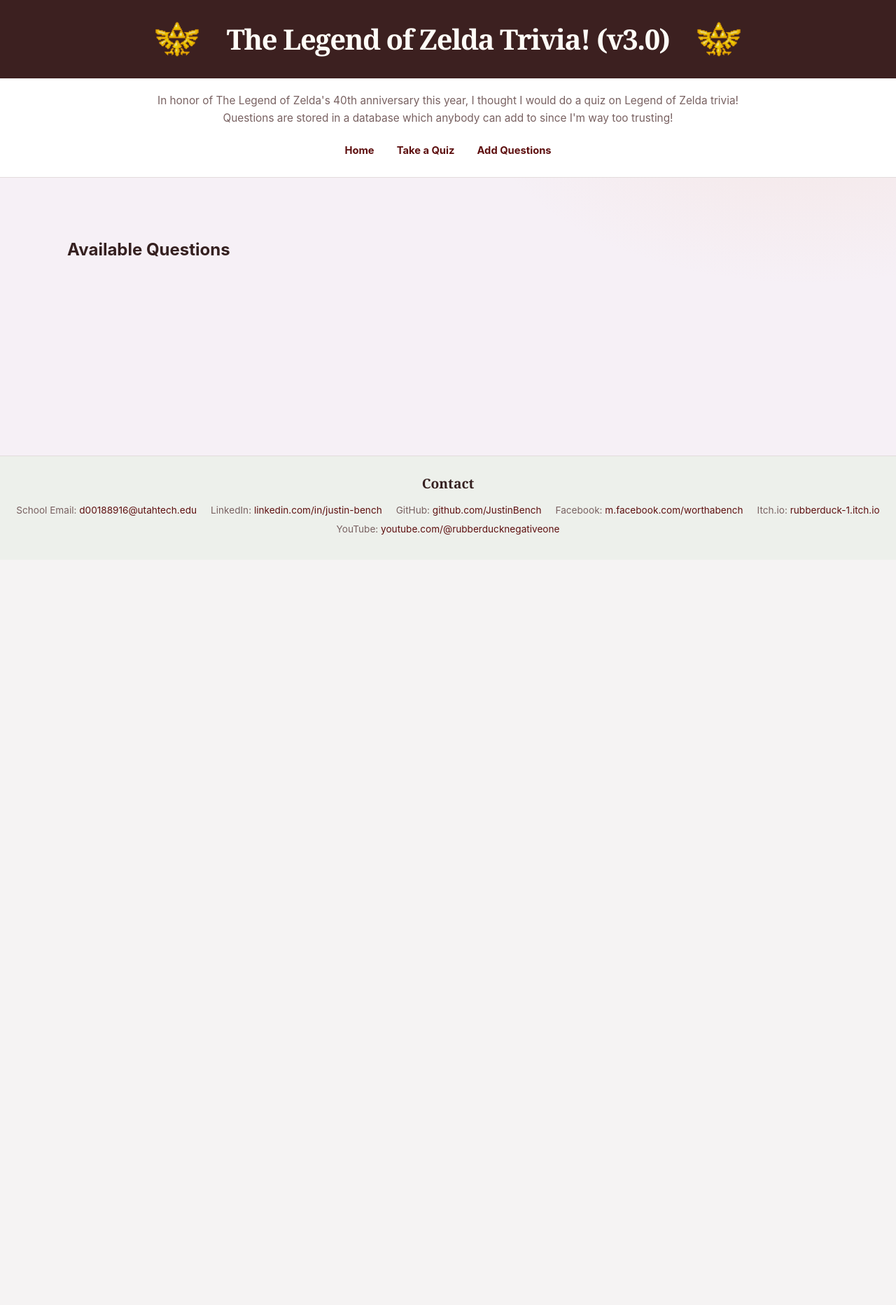
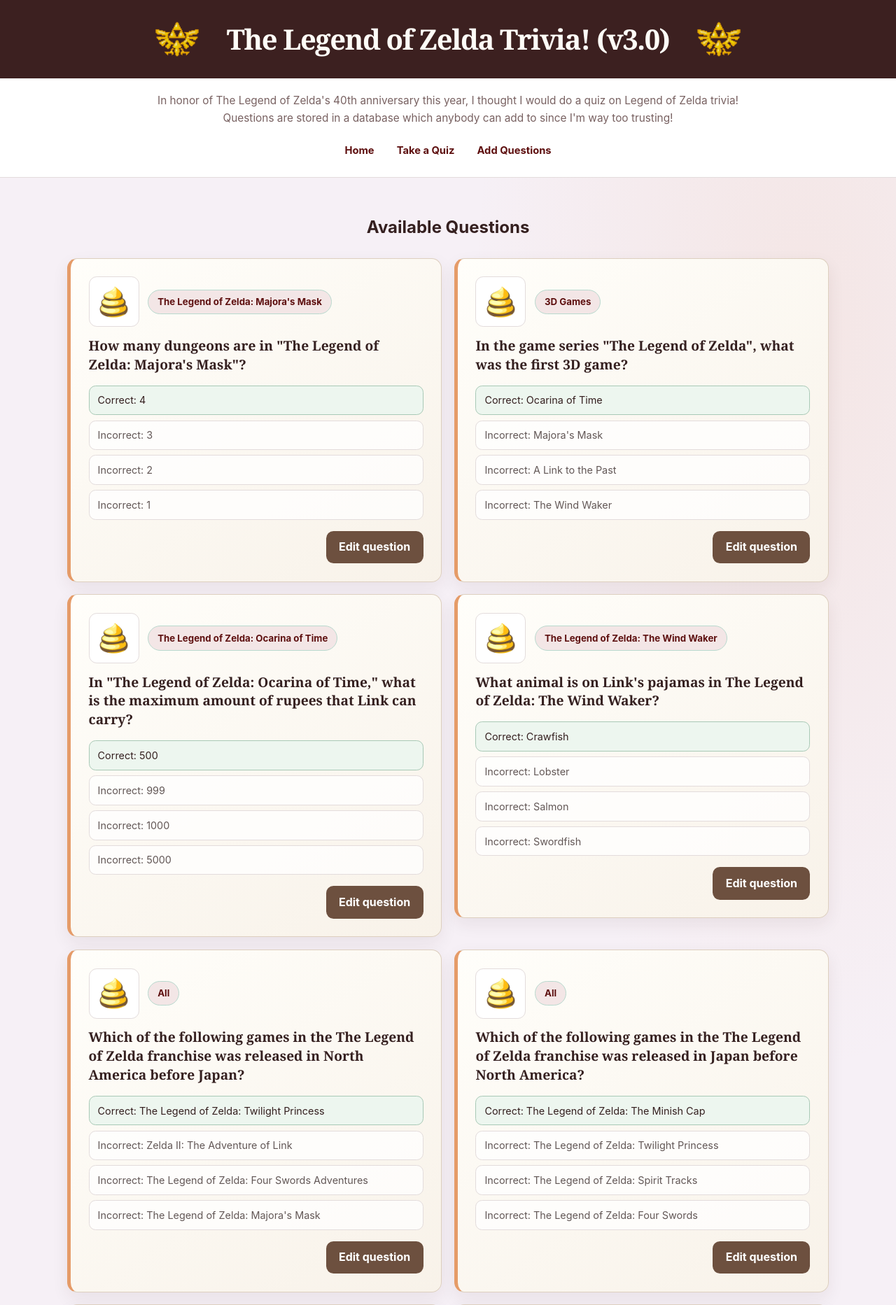
Before and after one commit to JustinBench/bench-justin-resourceful, a Flask app: page /view_questions in a window 1280 px wide. Shown: the top 1865 px of the page at 70% size. Before the commit the page ends 764 px from the top, so only its background shows below. Run offline with Flask 3, Linux system fonts and the light colour scheme; data comes from the database, SQL or seed files in the repository.

Commit message:
retrieve-is-in-there

```diff
--- a/data.py
+++ b/data.py
@@ -23,7 +23,6 @@
     """)
     close_connection(con)
 
-#When receiving a tuple ("question-text", "correct-answer", "incorrect-answer", "game", "img-file"):
 def add_question(question_obj: tuple) -> bool:
     con, cur = open_connection()
     if len(question_obj) != 5:
@@ -67,28 +66,42 @@
     con, cur = open_connection()
     try:
         cur.execute("""
-            SELECT text, correct_answer, incorrect_answers, game, img
+            SELECT id, text, correct_answer, incorrect_answers, game, img
             FROM question
-            ORDER BY game
+            ORDER BY id
         """)
 
         return [
             {
+                "id": question_id,
                 "question": text,
                 "correct_answer": correct_answer,
                 "incorrect_answers": json.loads(incorrect_answers),
                 "game": game,
                 "img": img
             }
-            for text, correct_answer, incorrect_answers, game, img in cur.fetchall()
+            for question_id, text, correct_answer, incorrect_answers, game, img in cur.fetchall()
         ]
     finally:
         close_connection(con)
 
-    questions = []
+def get_question(id: int) -> dict | None:
     con, cur = open_connection()
-    for row in cur.execute("SELECT text FROM question ORDER BY game"):
-        questions.append(row[0])
-        print(row[0])
-    close_connection(con)
-    return questions
+    try:
+        cur.execute("""
+            SELECT id, text, correct_answer, incorrect_answers, game, img
+            FROM question
+            WHERE id = ?
+        """, (id,))
+        row = cur.fetchone()
+        if row is None:
+            return None
+        question_id, text, correct_answer, incorrect_answers, game, img = row
+        return {"id": question_id,
+                "question": text,
+                "correct_answer": correct_answer,
+                "incorrect_answers": json.loads(incorrect_answers),
+                "game": game,
+                "img": img}
+    finally:
+        close_connection(con)
--- a/server.py
+++ b/server.py
@@ -47,12 +47,19 @@
 def review():
     return render_template("questions.html")
 
-@app.route("/questions-and-answers", methods=["GET"])
+@app.route("/questions_and_answers", methods=["GET"])
 def get_questions_and_answers():
     questions = data.give_questions()
     return jsonify(questions), 200
 
-@app.route("/questions-and-answers", methods=["POST"])
+@app.route("/questions-and-answers/<int:question_id>", methods=["GET"])
+def get_quiz_question(question_id):
+    question = data.get_question(question_id)
+    if question is None:
+        return jsonify({"error": f"No question found with ID {question_id}"}), 404
+    return jsonify(question), 200
+
+@app.route("/questions_and_answers", methods=["POST"])
 def post_new_question():
     if request.is_json:
         payload = request.get_json(silent=True)
--- a/static/script.js
+++ b/static/script.js
@@ -87,9 +87,78 @@
 }
 
 function createReviewQuestion(questionObj) {
-    let reviewSection = document.getElementsByClassName("review-questions");
-    // Show the question text, then buttons which allow to delete or edit the text
+    const reviewSection = document.querySelector('.review-questions');
+    if (!reviewSection) return;
+
+    const newReviewQuestion = document.createElement('section');
+    newReviewQuestion.classList.add('review-question');
+
+    const questionContext = document.createElement('div');
+    questionContext.classList.add('question-context');
+
+    const gameLabel = document.createElement('span');
+    gameLabel.classList.add('game-label');
+    gameLabel.textContent = questionObj.game || 'Misc';
+
+    const imageName = typeof questionObj.img === 'string' && questionObj.img.trim()
+        ? questionObj.img.trim().split(/[\\/]/).pop()
+        : 'hestus_gift.png';
+    const imageFilename = imageName.includes('.') ? imageName : `${imageName}.png`;
+    const questionImage = document.createElement('img');
+    questionImage.classList.add('question-image');
+    questionImage.src = `/static/media/${encodeURIComponent(imageFilename)}`;
+    questionImage.alt = `${gameLabel.textContent} associated image`;
+    questionImage.addEventListener('error', () => {
+        questionImage.src = '/static/media/hestus_gift.png';
+    }, { once: true });
+
+    const questionText = document.createElement('p');
+    questionText.textContent = decodeHTML(questionObj.question);
+
+    const answersList = document.createElement('ul');
+    answersList.classList.add('review-answers-list');
+
+    const answers = [
+        { text: questionObj.correct_answer, correct: true },
+        ...(questionObj.incorrect_answers || []).map(answer => ({ text: answer, correct: false }))
+    ];
+    answers.forEach(answer => {
+        const li = document.createElement('li');
+        li.classList.add(answer.correct ? 'review-correct-answer' : 'review-incorrect-answer');
+        li.textContent = `${answer.correct ? 'Correct: ' : 'Incorrect: '}${decodeHTML(answer.text)}`;
+        answersList.appendChild(li);
+    });
+
+    const editButton = document.createElement('button');
+    editButton.type = 'button';
+    editButton.classList.add('edit-question-button');
+    editButton.textContent = 'Edit question';
+    editButton.setAttribute('aria-label', `Edit question ${questionObj.id}`);
+
+    questionContext.appendChild(questionImage);
+    questionContext.appendChild(gameLabel);
+    newReviewQuestion.appendChild(questionContext);
+    newReviewQuestion.appendChild(questionText);
+    newReviewQuestion.appendChild(answersList);
+    newReviewQuestion.appendChild(editButton);
+    reviewSection.appendChild(newReviewQuestion);
 }
+
+async function loadReviewQuestions() {
+    const reviewSection = document.querySelector('.review-questions');
+    if (!reviewSection) return;
+
+    try {
+        const questions = await fetchQuestions();
+        reviewSection.replaceChildren();
+        questions.forEach(createReviewQuestion);
+    } catch (error) {
+        console.error('Unable to load review questions:', error);
+        reviewSection.textContent = 'Unable to load questions right now.';
+    }
+}
+
+loadReviewQuestions();
 
 function handleAnswerClick(event) {
     const clickedButton = event.currentTarget;
@@ -121,7 +190,7 @@
 }
 
 async function fetchQuestions() {
-    const response = await fetch("/questions-and-answers");
+    const response = await fetch("/questions_and_answers");
 
     if (!response.ok) {
         throw new Error(`The server returned ${response.status}`);
@@ -130,22 +199,45 @@
     return await response.json();
 }
 
-async function loadLocalQuestions(amount=-1) {
+async function selectQuestionIds(requestAmount) {
+    const questions = await fetchQuestions();
+    const availableIds = questions.map(question => question.id);
+
+    const amount = requestAmount === 0 ? availableIds.length : Math.min(requestAmount, availableIds.length);
+
+    const selectedIds = [];
+
+    while (selectedIds.length < amount) {
+        const randomIndex = Math.floor(Math.random() * availableIds.length);
+        selectedIds.push(availableIds.splice(randomIndex, 1)[0]);
+    }
+
+    return selectedIds;
+}
+
+async function fetchQuestionById(id) {
+    const response = await fetch(`/questions-and-answers/${id}`);
+
+    if (!response.ok) {
+        throw new Error(`Could not retrieve question ${id}: ${response.status}`)
+    }
+
+    return response.json();
+}
+
+async function loadLocalQuestions(amount=0) {
     try {
-        const questionObjects = await fetchQuestions();
+        const ids = await selectQuestionIds(amount);
 
-        const shuffledQuestions = shuffle(questionObjects, amount);
-
-        if (amount == 0) {
-            amount = shuffledQuestions.length;
+        for (let index = 0; index < ids.length; index++) {
+            const question = await fetchQuestionById(ids[index]);
+            createQuestion(question, index + 1, ids.length);
         }
 
-        for (let index = 0; index < amount; index++) {
-            createQuestion(shuffledQuestions[index], index + 1, amount);
+        if (ids.length > 0) {
+            showQuestion(currentQuestion);
+            start_quiz_form.classList.add('hidden');
         }
-
-        showQuestion(currentQuestion);
-        start_quiz_form.classList.add('hidden');
     } catch (error) {
         console.error("Unable to load questions:", error);
     }
@@ -193,7 +285,7 @@
             questionData.append("image", uploadedImage);
         }
 
-        const response = await fetch("/questions-and-answers", {
+        const response = await fetch("/questions_and_answers", {
             method: "POST",
             body: questionData
         });
--- a/static/style.css
+++ b/static/style.css
@@ -105,7 +105,7 @@
     width: min(100% - 2rem, 68rem);
     flex: 1;
     margin: 0 auto;
-    padding: clamp(2rem, 6vw, 4rem) 0;
+    padding: clamp(1rem, 3vw, 2rem) 0;
 }
 
 .home-welcome {
@@ -448,7 +448,87 @@
     overflow-wrap: anywhere;
 }
 
+.review-questions {
+    display: grid;
+    grid-template-columns: repeat(auto-fit, minmax(min(100%, 25rem), 1fr));
+    align-items: start;
+    gap: 1.1rem;
+    margin-top: 1.5rem;
+}
+
+.review-question {
+    min-width: 0;
+    padding: clamp(1.1rem, 3vw, 1.6rem);
+    border: 1px solid #ddcfbf;
+    border-left: 0.35rem solid var(--warm);
+    border-radius: 0.9rem;
+    background: linear-gradient(145deg, #fffefa, #f8f2e9);
+    box-shadow: 0 9px 24px rgba(52, 31, 31, 0.07);
+}
+
+.review-question .question-context {
+    margin-bottom: 0.85rem;
+}
+
+.review-question .question-image {
+    width: 4.5rem;
+    height: 4.5rem;
+    border-radius: 0.7rem;
+    background: #fff;
+}
+
+.review-question > p {
+    margin: 0 0 1rem;
+    font-family: Georgia, "Times New Roman", serif;
+    font-size: 1.2rem;
+    font-weight: 600;
+    line-height: 1.4;
+    overflow-wrap: anywhere;
+}
+
+.review-answers-list {
+    display: grid;
+    gap: 0.45rem;
+    margin: 0;
+    padding: 0;
+    list-style: none;
+}
+
+.review-answers-list li {
+    padding: 0.55rem 0.75rem;
+    border: 1px solid var(--line);
+    border-radius: 0.6rem;
+    background: rgba(255, 255, 255, 0.75);
+    font-size: 0.9rem;
+    overflow-wrap: anywhere;
+}
+
+.review-answers-list .review-correct-answer {
+    border-color: #a8c9b6;
+    background: #edf6ef;
+}
+
+.review-answers-list .review-incorrect-answer {
+    color: #625756;
+}
+
+.edit-question-button {
+    display: block;
+    margin: 1rem 0 0 auto;
+    background: #6d503f;
+}
+
+.edit-question-button:hover {
+    background: #503a2d;
+}
+
+#review-header {
+    text-align: center;
+}
+
 #result-container {
+    position: relative;
+    min-height: 13rem;
     text-align: center;
 }
 
@@ -463,6 +543,15 @@
     max-height: 18rem;
     border-radius: 0.9rem;
     object-fit: contain;
+}
+
+#zero-score-image {
+    position: absolute;
+    right: 0;
+    bottom: 0;
+    width: min(36%, 10rem);
+    max-height: 8rem;
+    border-radius: 0 0 1.25rem 0;
 }
 
 .hidden {
--- a/templates/questions.html
+++ b/templates/questions.html
@@ -21,9 +21,7 @@
             </ul>
         </nav>
         <main>
-            <!-- Display all questions, but not the available answers -->
-            <!-- Also include an option to remove or modify a question -->
-             <h2>Available Questions</h2>
+             <h2 id="review-header">Available Questions</h2>
              <section class="review-questions">
 
              </section>
```
